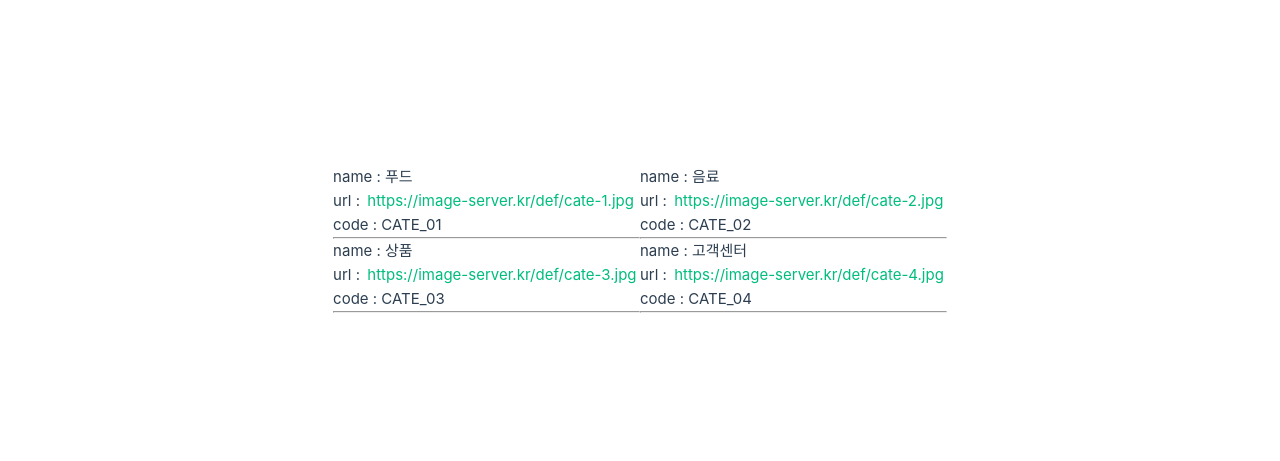
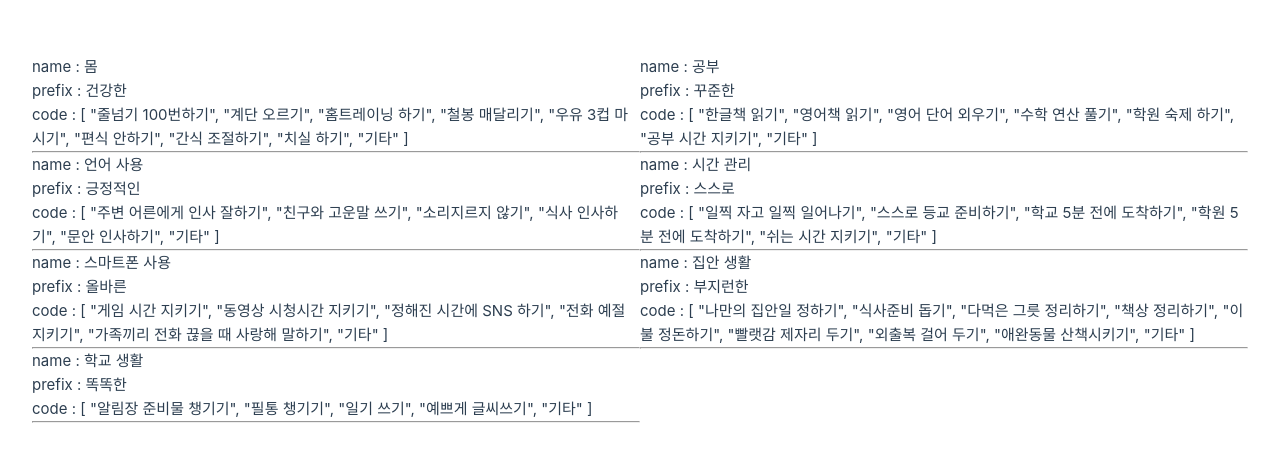
Before and after one commit to jelly-hello-vue/jelly-hello-vue.github.io, a Vue app: page / in a window 1280 px wide. Shown: the part 161-622 px from the top of the page. Built offline with nearby package versions, Linux system fonts and the light colour scheme.

Commit message:
#15 방법으로 출력하기

```diff
--- a/src/App.vue
+++ b/src/App.vue
@@ -1,11 +1,11 @@
 <script setup>
-import category from "@/assets/category.json"
-const categories = category
+import toycategory from "@/assets/toycategory.json"
+const categories = toycategory
 </script>
 <template>
  <div v-for="item in categories">
-  name : {{ item.name }} <br>
-  url : <a v-bind:href=item.image_url>{{ item.image_url }}</a> <br>
-  code : {{ item.code }} <hr>
+  name : {{ item.type }} <br>
+  prefix : {{ item.prefix }}<br>
+  code : {{ item.categorySubDivision }} <hr>
  </div>
 </template>
--- /dev/null
+++ b/src/assets/toycategory.json
@@ -0,0 +1,37 @@
+[
+        {
+        "type": "몸",
+        "prefix": "건강한",
+        "categorySubDivision": ["줄넘기 100번하기", "계단 오르기", "홈트레이닝 하기", "철봉 매달리기", "우유 3컵 마시기", "편식 안하기", "간식 조절하기", "치실 하기", "기타"]
+        },
+        {
+        "type": "공부",
+        "prefix": "꾸준한",
+        "categorySubDivision": ["한글책 읽기", "영어책 읽기", "영어 단어 외우기", "수학 연산 풀기", "학원 숙제 하기", "공부 시간 지키기", "기타"]
+        },
+        {
+        "type": "언어 사용",
+        "prefix": "긍정적인",
+        "categorySubDivision": ["주변 어른에게 인사 잘하기", "친구와 고운말 쓰기", "소리지르지 않기", "식사 인사하기", "문안 인사하기", "기타"]
+        },
+        {
+        "type": "시간 관리",
+        "prefix": "스스로",
+        "categorySubDivision": ["일찍 자고 일찍 일어나기", "스스로 등교 준비하기", "학교 5분 전에 도착하기", "학원 5분 전에 도착하기", "쉬는 시간 지키기", "기타"]
+        },
+        {
+        "type": "스마트폰 사용",
+        "prefix": "올바른",
+        "categorySubDivision": ["게임 시간 지키기", "동영상 시청시간 지키기", "정해진 시간에 SNS 하기", "전화 예절 지키기", "가족끼리 전화 끊을 때 사랑해 말하기", "기타"]
+        },
+        {
+        "type": "집안 생활",
+        "prefix": "부지런한",
+        "categorySubDivision": ["나만의 집안일 정하기", "식사준비 돕기", "다먹은 그릇 정리하기", "책상 정리하기", "이불 정돈하기", "빨랫감 제자리 두기", "외출복 걸어 두기", "애완동물 산책시키기", "기타"]
+        },
+        {
+        "type": "학교 생활",
+        "prefix": "똑똑한",
+        "categorySubDivision": ["알림장 준비물 챙기기", "필통 챙기기", "일기 쓰기", "예쁘게 글씨쓰기", "기타"]
+        }
+    ]
```
